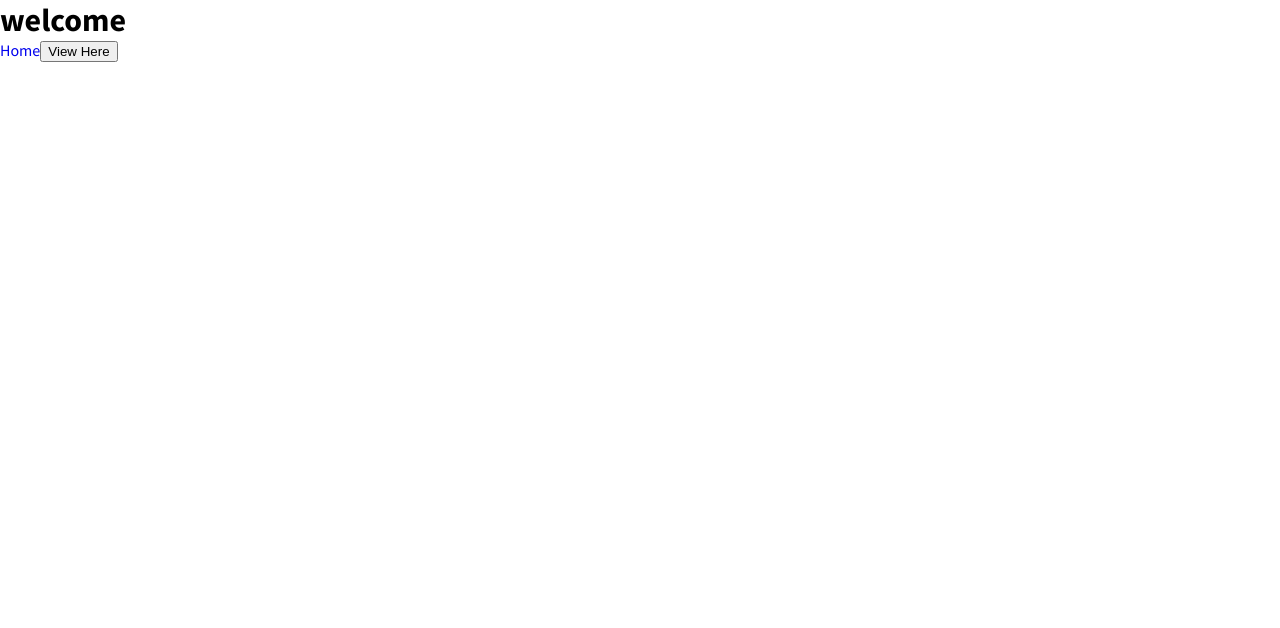
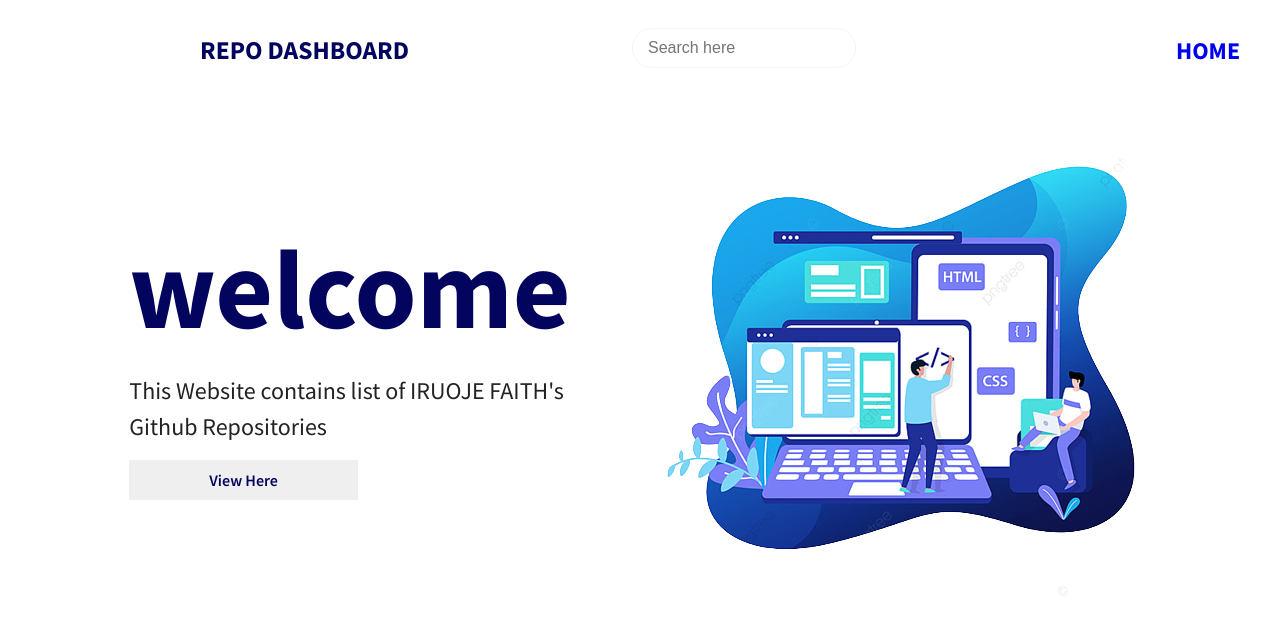
Before and after one commit to iruojefaith/myGithubRepoApp, a React (Vite) app in the folder vite-project/: page / in a window 1280 px wide. Shown: the top 628 px of the page. Built offline with nearby package versions, Linux system fonts and the light colour scheme; no server answers.

Commit message:
modified style

```diff
--- a/vite-project/index.html
+++ b/vite-project/index.html
@@ -1,10 +1,13 @@
 <!DOCTYPE html>
 <html lang="en">
   <head>
-    <meta charset="UTF-8" />
     <!-- <link rel="icon" type="image/svg+xml" href="/vite.svg" /> -->
     <meta name="viewport" content="width=device-width, initial-scale=1.0" />
-    <title>myGithubRepo</title>
+    <meta charSet = 'utf-8' />
+    <meta name="description" content="Iruoje Faith's Github repositories" />
+    <meta name= "keywords" content= "Frontend, reactjs, git, github, frontend developer, Iruoje Faith, github API, Github REST API" />
+	  <meta name= "author" content= "Iruoje Faith" />
+    <title>My Github Repositories</title>
   </head>
   <body>
     <div id="root"></div>
--- a/vite-project/package.json
+++ b/vite-project/package.json
@@ -15,6 +15,7 @@
     "react-bootstrap": "^2.5.0",
     "react-dom": "^18.2.0",
     "react-favicon": "^1.0.1",
+    "react-helmet": "^6.1.0",
     "react-icons": "^4.6.0",
     "react-router-dom": "^6.4.3"
   },
--- a/vite-project/src/App.jsx
+++ b/vite-project/src/App.jsx
@@ -1,6 +1,9 @@
 import React from "react";
 import { Link } from "react-router-dom";
-
+import {Helmet} from 'react-helmet';
+import './index.css';
+import HomeImage from "../src/home-page.png";
+import TopBar from "../src/layouts/Topbar";
 
 function App() {
 
@@ -8,13 +11,27 @@ function App() {
   return (
 
 
+    <div className="container">
+    <TopBar />
+    <Helmet>
+      <meta name="viewport" content="width=device-width, initial-scale=1.0" />
+      <meta charSet = 'utf-8' />
+      <meta name="description" content="Iruoje Faith's Github repositories" />
+      <meta name= "keywords" content= "Frontend, reactjs, git, github, frontend developer, Iruoje Faith, github API, Github REST API" />
+      <meta name= "author" content= "Iruoje Faith" />
+      <title>Welcome | Iruoje Faith Github Repositories</title>
+    </Helmet>
     <div className="main-container">
-    <h1>welcome</h1>
-         <Link to={`/`}>Home</Link>
-
+    <div className="welcome-text">
+      <h1>welcome</h1>
+        <p>This Website contains list of IRUOJE FAITH's <br></br>Github Repositories</p>
          <Link to="/components"><button>View Here</button></Link>
     </div>
-
+    <div>
+      <img src={HomeImage} alt="homepage picture" />
+    </div>
+    </div>
+</div>
   );
 }
 
--- a/vite-project/src/components/Error.jsx
+++ b/vite-project/src/components/Error.jsx
@@ -1,10 +1,18 @@
-import React from "react";
+import {Helmet} from 'react-helmet';
 
 const ErrorPage = () => {
   return (
     <>
-    <h1>Oooooops Error 404 </h1>
-      <h2>You clicked the wrong link page</h2>
+      <Helmet>
+        <meta name="viewport" content="width=device-width, initial-scale=1.0" />
+        <meta charSet = 'utf-8' />
+        <meta name="description" content="Page not found!" />
+        <meta name= "keywords" content= "Frontend, reactjs, git, github, frontend developer, Iruoje Faith, github API, Github REST API" />
+        <meta name= "author" content= "Iruoje Faith" />
+        <title>Error | Page not found</title>
+      </Helmet>
+      <h1>Oooooops Error 404 </h1>
+        <h2>You clicked the wrong link page</h2>
     </>
   );
 };
--- a/vite-project/src/components/GithubCards.jsx
+++ b/vite-project/src/components/GithubCards.jsx
@@ -1,7 +1,7 @@
 import React, { useState } from "react";
 import { Link } from 'react-router-dom';
 import Pagination  from "../utillitis/Pagination";
-
+import {Helmet } from 'react-helmet'
 import TopBar from "../layouts/Topbar";
 import Sidebar from "../layouts/Sidebar";
 
@@ -39,13 +39,19 @@ const GithubCards = ({ apiResult }) => {
       {ModifiedRepostate.map((data, index) => {
         return (
       <div key={index}  >
-
+        <Helmet>
+          <meta name="viewport" content="width=device-width, initial-scale=1.0" />
+          <meta charSet = 'utf-8' />
+          <meta name="description" content="Iruoje Faith's all Github repositories" />
+          <meta name= "keywords" content= "Frontend, reactjs, git, github, frontend developer, Iruoje Faith, Github repositories, github API, Github REST API" />
+          <meta name= "author" content= "Iruoje Faith" />
+          <title>Repositories | Iruoje Faith</title>
+        </Helmet>
 
            <div className="card">
             <h1 className="title">{data.name}</h1>
             <p className="cardName">
-              Some quick example text to build on the card title and make up the
-          bulk of the card's content.
+              Each project details contains description, languages built with, number of commits etc. click the button below to view.
             </p>
              <button variant="primary"><Link to={`./repocard?name=${data.name}`}>
                   View Repositries
--- a/vite-project/src/components/RepoCard.jsx
+++ b/vite-project/src/components/RepoCard.jsx
@@ -1,6 +1,6 @@
 import React, { useState, useEffect } from 'react';
 import ErrorBoundary from "../utillitis/ErrorBoundary";
-
+import {Helmet } from 'react-helmet'
 import TopBar from "../layouts/Topbar";
 import Sidebar from "../layouts/Sidebar";
 import "./githubcard.css"
@@ -50,6 +50,14 @@ const RepoCard = () => {
   console.log(repoName)
   return (
     <div>
+      <Helmet>
+        <meta name="viewport" content="width=device-width, initial-scale=1.0" />
+        <meta charSet = 'utf-8' />
+        <meta name="description" content={`${repoName} by Iruoje Faith`} />
+        <meta name= "keywords" content= "Frontend, reactjs, react project git, github, frontend developer, Iruoje Faith, github API, Github REST API" />
+        <meta name= "author" content= "Iruoje Faith" />
+        <title>{repoName} | Iruoje Faith </title>
+      </Helmet>
         <Sidebar />
     <div>
     <TopBar />
--- a/vite-project/src/components/githubcard.css
+++ b/vite-project/src/components/githubcard.css
@@ -1,6 +1,8 @@
 @import url('https://fonts.googleapis.com/css2?family=Source+Sans+Pro:wght@400;600;700&display=swap');
+
 :root {
 	--blue: #03045e;
+    --light-blue: rgba(3, 4, 94, .8);
 	--white: #fff;
 	--grey: #f5f5f5;
 	--black1: #222;
@@ -15,6 +17,7 @@
 
 }
 
+/*-------------SIDE BAR-----------*/
 .main {
 	position: absolute;
 	width: calc(100% - 300px);
@@ -33,30 +36,37 @@
 	border-left: 10px solid var(--blue);
 	transition: 0.5%;
 	overflow: hidden;
+    color: var(--white);
 }
 .navigation ul {
+    margin-top: 50px;
 	position: absolute;
 	top: 0;
-	left: 0;
+	left: -1rem;
 	width: 100%;
+    display: flex;
+    flex-direction: column;
+    align-items: center;
+    justify-content: start;
 }
 
-.user {
+.profile-picture {
     display: flex;
 	position: relative;
     justify-content: center;
 	width: 150px;
 	height: 150px;
-	border-radius: 50%;
+	border-radius: 1rem;
+    border: 3px solid #fff;
 	overflow: hidden;
     margin-left: -30px;
-	cursor: pointer;
+	box-shadow: 0 7px 25px rgba(0, 0, 0, 0.08);
 }
-.user img {
+
+.profile-picture img {
 	position: absolute;
 	top: 0;
 	left: 0;
-
 	width: 100%;
 	height: 100%;
 	object-fit: cover;
@@ -65,26 +75,43 @@
 ul .nav_brand {
 	position: relative;
 	display: block;
-	margin-top: 8px;
+	margin-top: 3rem;
+    margin-left: -2rem;
 	padding: 10px;
 	height: 60px;
-	line-height: 20px;
+	line-height: 30px;
 	text-align: start;
+    color: var(--white);
 	justify-content: center;
 	white-space: nowrap;
+    min-width: 100%;
 }
-.nav_link {
-    position: relative;
-	display: block;
-	width: 100%;
-	display: flex;
+.me-auto {
+    display: flex;
     flex-direction: column;
-	text-decoration: none;
-	color: var(--white);
+    margin-top: 5rem;
+}
+.navigation .me-auto .nav_link {
+	list-style: none;
+    align-items: center;
+    padding: 15px ;
+    margin-left: -2rem;
+    font-size: 1em;
+    font-weight: 600;
+	border-top-left-radius: 30px;
+	border-bottom-left-radius: 30px;
+    min-width: 200%;
+}
+.navigation .me-auto .nav_link:hover,
+.navigation .me-auto .nav_link.hovered {
+	background: var(--white);
+	height: 50px;
+    width: 100%;
 }
 
+
 .navigation .nav_link:hover .nav_link::before,
-.navigation  .nav_link.hovered .nav_link::before {
+.navigation  .nav_link.hovered .nav_link::after {
 	content: "";
 	position: absolute;
 	right: 0;
@@ -96,8 +123,10 @@ ul .nav_brand {
 	box-shadow: 35px 35px 0 10px var(--white);
 	pointer-events: none;
 }
+
+/*-------------------TOP BAR---------------*/
 .topbar {
-	width: calc(100%);
+	width: 100%;
 	height: 60px;
 	display: flex;
 	justify-content: center;
@@ -105,25 +134,39 @@ ul .nav_brand {
 	padding: 0 10px;
 }
 .topbar_box {
-    display: grid;
-    grid-template-columns: repeat(3, 200px);
+    display: flex;
     justify-content: space-between;
 	align-items: center;
 }
 .App_logo {
+    position: relative;
+    display: flex;
     width: 100%;
-    display: flex;
+    left: -10rem;
 
 }
+.home {
+
+    display: flex;
+    position: relative;
+    right: -20rem;
+    margin-top: 40px;
+    text-transform: uppercase;
+    font-weight: 700;
+    font-size: 1.5rem;
+}
+
 .App_logo h1{
-    font-size: 1.5em;
-    color: var(--blue);font-weight: 700;
+    font-size: 1.6em;
+    color: var(--blue);
+    font-weight: 700;
+    margin-top: 40px;
 }
 
 .search {
 	position: relative;
-	width: 400px;
-	margin: 0 10px;
+    width: 100%;
+    margin-left: 3rem;
     margin-top: 40px;
 }
 .search label {
@@ -143,7 +186,7 @@ ul .nav_brand {
 	margin-top: 5px;
 }
 
-
+/*-------------GITHUBCARD (LIST OF ALL REPO)---------------*/
 .cardBox {
 	position: relative;
 	width: 100%;
@@ -160,7 +203,6 @@ ul .nav_brand {
 	display: flex;
     flex-direction: column;
 	justify-content: space-between;
-	cursor: pointer;
 	box-shadow: 0 7px 25px rgba(0, 0, 0, 0.08);
 }
 
@@ -184,10 +226,11 @@ ul .nav_brand {
     border: none;
     font-weight: 600;
     font-size: 1em;
+    cursor: pointer;
     font-family: 'Source Sans Pro', sans-serif;
 }
 .cardBox .card:hover {
-	background: var(--blue);
+	background: var(--light-blue);
 }
 .cardBox .card:hover .title,
 .cardBox .card:hover .cardName {
@@ -195,7 +238,7 @@ ul .nav_brand {
 }
 
 
-
+/*----------------REPOSITORY DETAIL--------------------*/
 .details {
 	position: relative;
     margin-top: 30px;
@@ -206,6 +249,8 @@ ul .nav_brand {
 }
 .details_h1{
     color: var(--blue);
+    font-size: 1.4rem;
+    font-weight: 700;
 }
 .details .details_one {
 	position: relative;
@@ -226,3 +271,54 @@ ul .nav_brand {
 	box-shadow: 0 7px 25px rgba(0, 0, 0, 0.08);
 	border-radius: 20px;
 }
+
+/* -----------------RESPONSIVE DESIGN----------------  */
+@media (max-width: 991px) {
+	.navigation {
+		left: -300px;
+	}
+	.navigation.active {
+		width: 300px;
+		left: 0;
+	}
+	.main {
+		width: 100%;
+		left: 0;
+	}
+	.main.main.active {
+		left: 300px;
+	}
+	.cardBox {
+		grid-template-columns: repeat(2, 1fr);
+	}
+}
+@media (max-width: 768px) {
+
+	.details {
+		grid-template-columns: repeat(1, 1fr);
+	}
+	.status.inprogress {
+		white-space: nowrap;
+	}
+}
+@media (max-width: 480px) {
+	.cardBox {
+		grid-template-columns: repeat(1, 1fr);
+	}
+	.cardHeader h2 {
+		font-size: 20px;
+	}
+	.user {
+		min-width: 40px;
+	}
+	.navigation {
+		width: 100%;
+		left: -100%;
+		z-index: 1000;
+	}
+	.navigation.active {
+		width: 100%;
+		left: 0;
+	}
+
+}
--- a/vite-project/src/index.css
+++ b/vite-project/src/index.css
@@ -53,6 +53,49 @@ body,
     background: #555;
 }
 
+.container {
+  width: 100%;
+  height: 100%;
+  padding: 0;
+}
+.main-container {
+  min-width: 100%;
+  display: flex;
+  justify-content: center;
+  align-items: center;
+  margin-top: 3rem;
+  min-height: 50vh;
+}
+.welcome-text{
+  display: flex;
+  flex-direction: column;
+  margin-right: 5rem;
+  line-height: 1.5;
+  margin-top: -1rem;
+  text-align: start;
+}
+.welcome-text h1{
+  font-size: 7rem;
+  font-weight: 700;
+  font-family: 'Source Sans Pro', sans-serif;
+  color: var(--blue);
+}
+.welcome-text p{
+  color: var(--black1);
+  margin-bottom: 10px;
+	font-size: 1.5rem;
+}
+.welcome-text button{
+    margin-top: 5px;
+    display: block;
+    padding: 10px 5rem;
+    border: none;
+    font-weight: 600;
+    color: var(--blue);
+    font-size: 1em;
+    cursor: pointer;
+    font-family: 'Source Sans Pro', sans-serif;
+}
 .pagination-flex-box {
   display: flex;
   align-items: center;
--- a/vite-project/src/layouts/Topbar.jsx
+++ b/vite-project/src/layouts/Topbar.jsx
@@ -1,19 +1,24 @@
-import React from 'react'
-import FiSearch  from "react-icons/fi"
+import React from 'react';
+import { Link } from "react-router-dom";
+// import FiSearch  from "react-icons/fi";
 function Topbar() {
   return (
      <div className="topbar">
         <div className='topbar_box'>
         <div className="App_logo">
-                <h1>MY REPO DASHBOARD</h1>
+                <h1>REPO DASHBOARD</h1>
             </div>
 
             <div className="search">
                 <label >
                     <input type="text" placeholder="Search here" />
-                    <FiSearch />
+                    {/* <FiSearch /> */}
                 </label>
             </div>
+            <div className='home'>
+                 <Link to={`/`}>Home</Link>
+            </div>
+
             </div>
 
 
@@ -23,4 +28,4 @@ function Topbar() {
   );
 }
 
-export default Topbar
+export default Topbar;
```
Also changed, not shown: vite-project/src/layouts/Sidebar.jsx (+15 -6 lines), vite-project/src/home-page.png (added), 1 other file (tests, documents, lock files or other folders).
